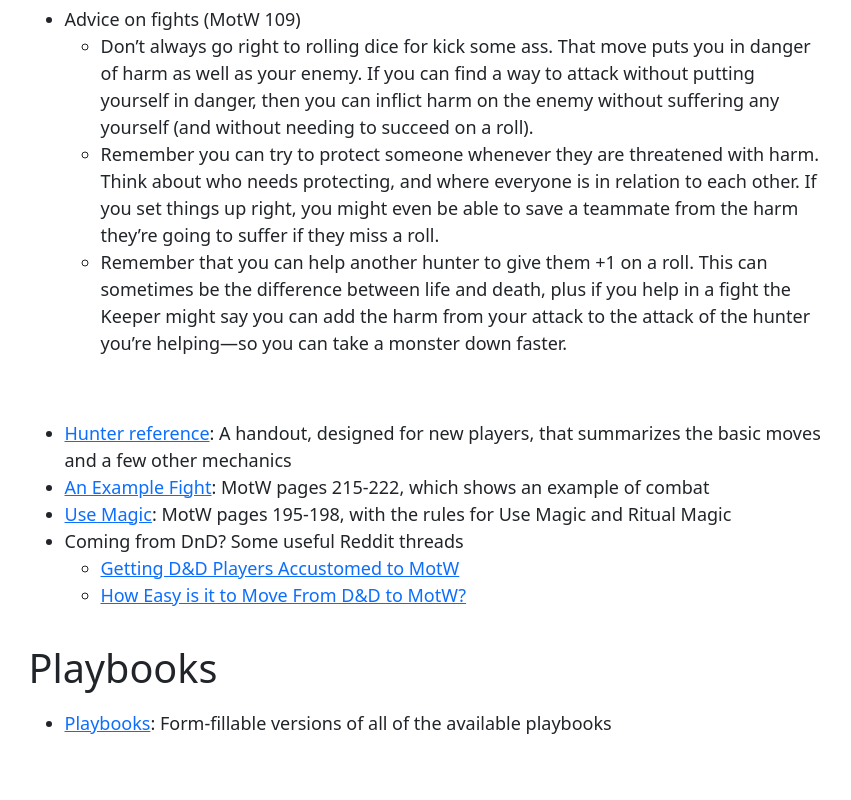
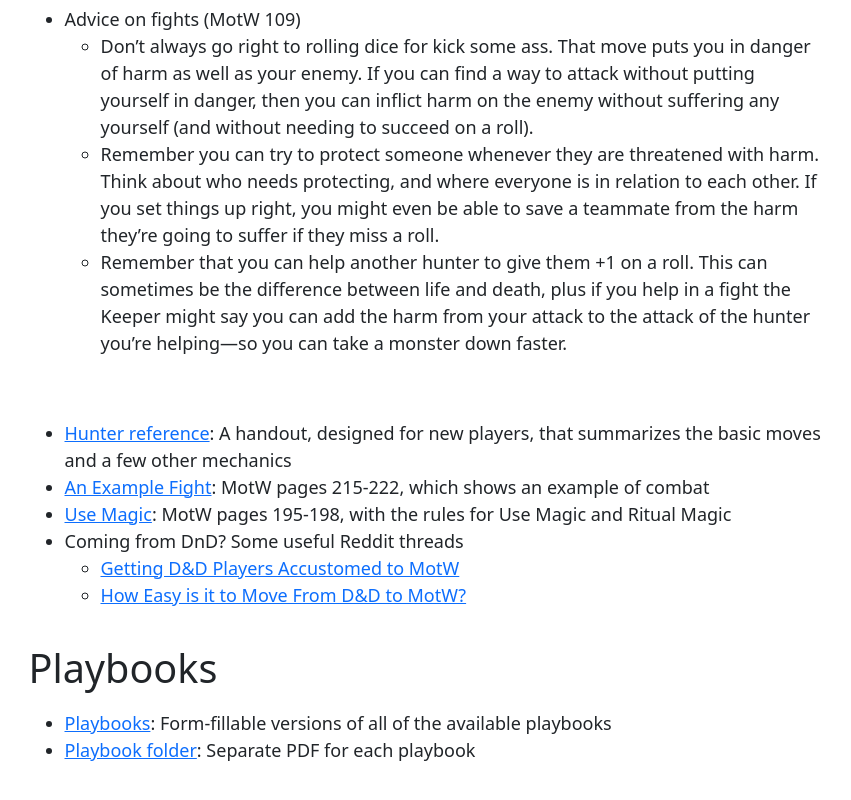
Before and after one commit to dhicks/sutters-mill, a plain HTML site: page index.html in a window 1280 px wide. Shown: the part 722-1522 px from the top of the page, without its empty margins (141-992 px from the left). Drawn offline with Linux system fonts and the light colour scheme.

Commit message:
separate playbooks

```diff
--- a/index.html
+++ b/index.html
@@ -117,6 +117,7 @@
 <h1>Playbooks</h1>
 <ul>
 <li><a href="playbooks-SM.pdf">Playbooks</a>: Form-fillable versions of all of the available playbooks</li>
+<li><a href="playbooks">Playbook folder</a>: Separate PDF for each playbook</li>
 </ul>
 </section>
 
```
Also changed, not shown: 1 other file.
